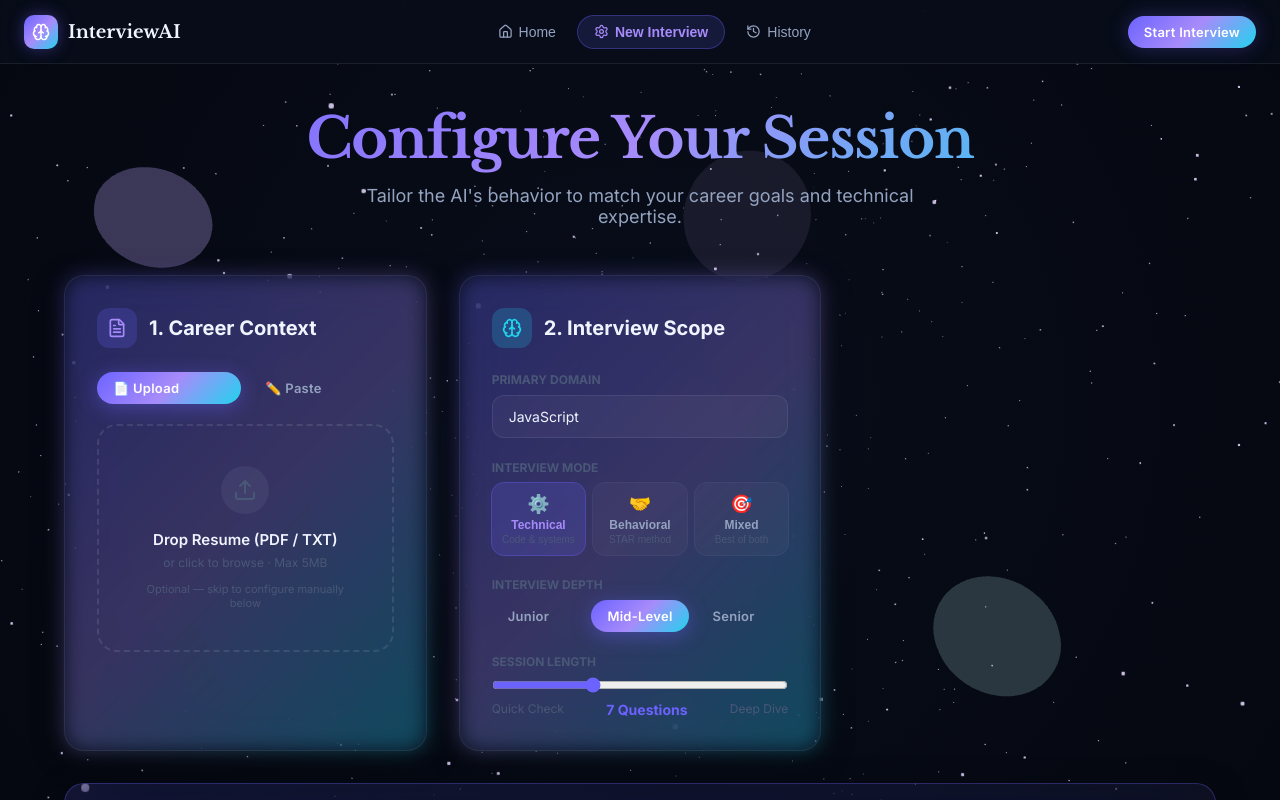
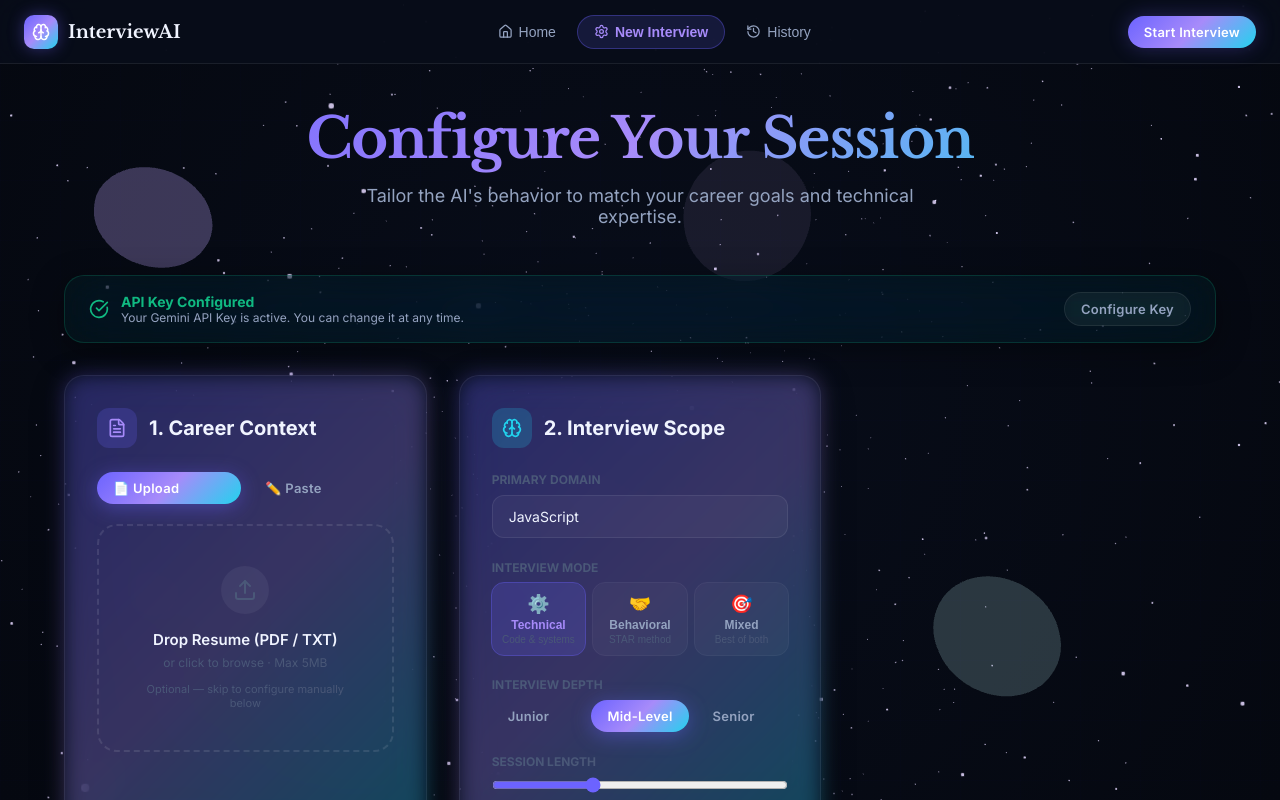
Before and after one commit to ShankarAdari/ai-interview-agent, a React (Vite) app: page / in a window 1280 px wide. Both pictures are taken after a click on the button "New Interview". Shown: the top 800 px of the page. Built offline with nearby package versions, Linux system fonts and the light colour scheme.

Commit message:
feat: enhance API key configuration UI and always allow key override

```diff
--- a/src/components/SetupScreen.jsx
+++ b/src/components/SetupScreen.jsx
@@ -132,28 +132,39 @@ export default function SetupScreen() {
         </p>
       </motion.div>
 
-      {/* API Key Banner */}
-      {!state.apiKey && (
+      {/* API Key Status/Configuration */}
       <motion.div
         initial={{ opacity: 0, y: 10 }}
         animate={{ opacity: 1, y: 0 }}
         className="glass"
         style={{
           padding: '16px 24px', marginBottom: 32,
-            background: 'rgba(244,63,94,0.1)', border: '1px solid rgba(244,63,94,0.3)',
+          background: state.apiKey ? 'rgba(16,185,129,0.05)' : 'rgba(244,63,94,0.05)',
+          border: `1px solid ${state.apiKey ? 'rgba(16,185,129,0.2)' : 'rgba(244,63,94,0.2)'}`,
           display: 'flex', alignItems: 'center', justifyContent: 'space-between', gap: 16
         }}
       >
         <div style={{ display: 'flex', alignItems: 'center', gap: 12 }}>
+          {state.apiKey ? (
+            <CheckCircle size={20} color="var(--accent-emerald)" />
+          ) : (
             <Shield size={20} color="var(--accent-rose)" />
+          )}
           <div>
-              <p style={{ fontWeight: 700, color: 'var(--accent-rose)', fontSize: 14 }}>API Configuration Required</p>
-              <p style={{ fontSize: 12, color: 'var(--text-secondary)' }}>A Google Gemini API Key is needed to power the AI. Your key is stored locally in your browser.</p>
+            <p style={{ fontWeight: 700, color: state.apiKey ? 'var(--accent-emerald)' : 'var(--accent-rose)', fontSize: 14 }}>
+              {state.apiKey ? 'API Key Configured' : 'API Configuration Required'}
+            </p>
+            <p style={{ fontSize: 12, color: 'var(--text-secondary)' }}>
+              {state.apiKey
+                ? 'Your Gemini API Key is active. You can change it at any time.'
+                : 'A Google Gemini API Key is needed to power the AI. Your key is stored locally in your browser.'}
+            </p>
           </div>
         </div>
-          <button className="btn btn-sm btn-secondary" onClick={() => setShowApiInput(true)}>Configure Key</button>
+        <button className="btn btn-sm btn-secondary" onClick={() => setShowApiInput(!showApiInput)}>
+          {showApiInput ? 'Hide Settings' : 'Configure Key'}
+        </button>
       </motion.div>
-      )}
 
       {showApiInput && (
         <motion.div
@@ -167,12 +178,25 @@ export default function SetupScreen() {
             <input
               type="password"
               className="input"
-              placeholder="AIzaSy..."
+              placeholder={state.apiKey ? '••••••••••••••••' : 'AIzaSy...'}
               value={tempKey}
               onChange={e => setTempKey(e.target.value)}
               style={{ flex: 1 }}
             />
             <button className="btn btn-primary" onClick={handleSaveKey}>Save Key</button>
+            {state.apiKey && (
+              <button
+                className="btn btn-ghost"
+                onClick={() => {
+                  dispatch({ type: 'SET_API_KEY', payload: '' });
+                  setTempKey('');
+                  setShowApiInput(false);
+                }}
+                style={{ color: 'var(--accent-rose)' }}
+              >
+                Clear Key
+              </button>
+            )}
             <button className="btn btn-ghost" onClick={() => setShowApiInput(false)}>Cancel</button>
           </div>
           <p style={{ fontSize: 11, color: 'var(--text-muted)', marginTop: 10 }}>
```
Lines whose indentation alone changed are shown as unchanged.
